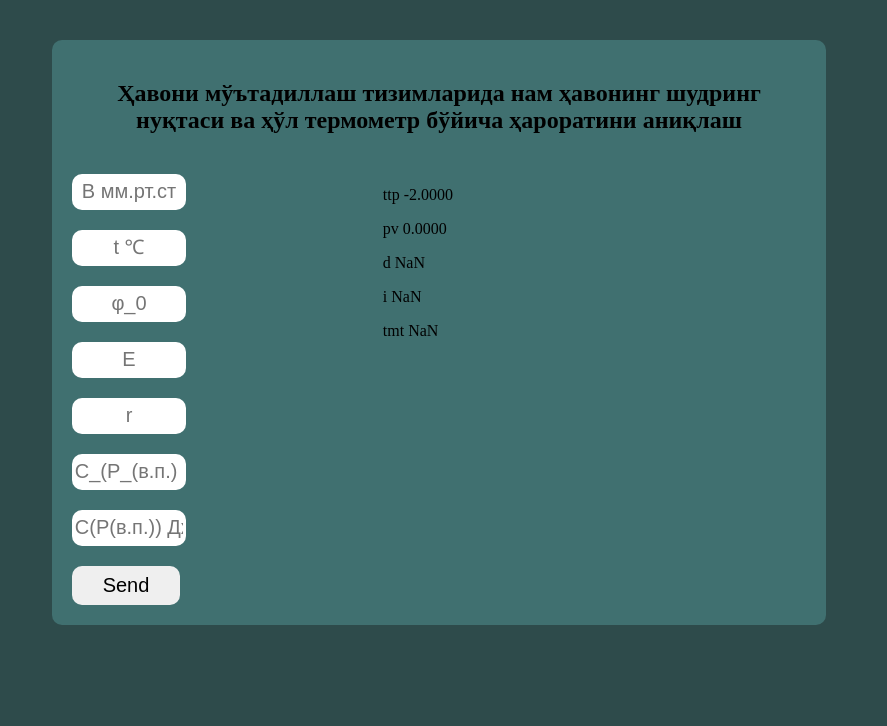
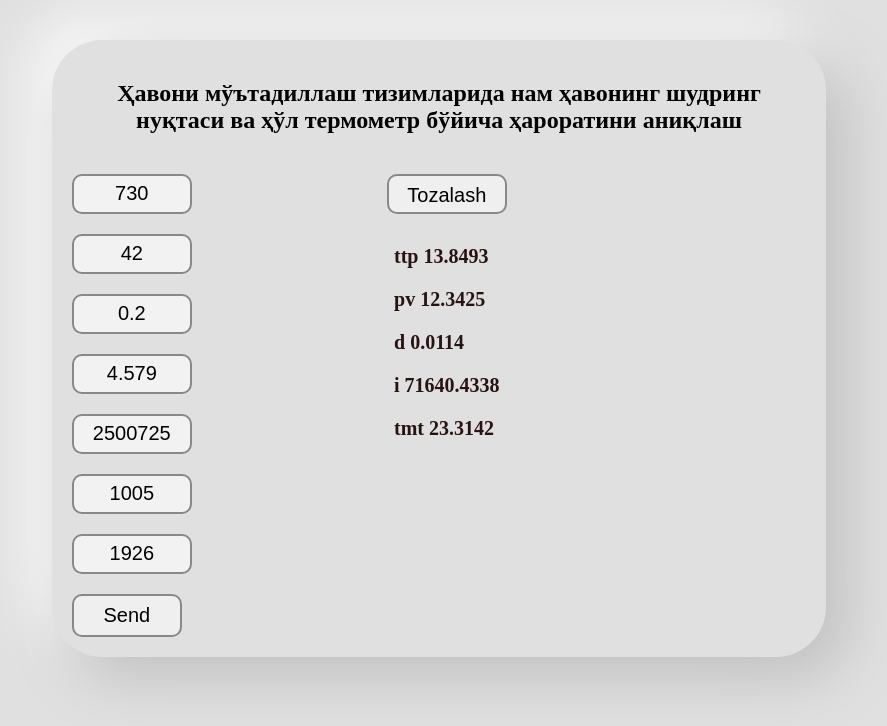
Before and after one commit to DostonbekRakhmatullayev/TDTU, a plain HTML site: page index.html in a window 1280 px wide. Both pictures are taken after a click on the button "Send". Shown: the whole page, without its empty margins (201-1088 px from the left). Drawn offline with Linux system fonts and the light colour scheme.

Commit message:
first comment

```diff
--- a/css/style.css
+++ b/css/style.css
@@ -11,9 +11,12 @@ ul {
 
 body {
   /* background-color: rgb(64, 112, 112); */
-  background-color: rgb(46, 75, 75);
+  background-color: #e0e0e0;
 }
 
+.list {
+  padding: 0;
+}
 .container {
   max-width: 1250px;
   margin-left: auto;
@@ -35,7 +38,11 @@ body {
   color: black;
   font-size: 20px;
   text-align: center;
-  border: 0;
+  background-color: #f2f2f2;
+  border: 2px solid rgb(136, 136, 136);
+}
+.form__input:hover {
+  background-color: #c7c7c7;
 }
 .button_submit {
   width: 40%;
@@ -43,10 +50,11 @@ body {
   border-radius: 10px;
   margin-top: 20px;
   font-size: 20px;
-  border: 0;
+  border: 2px solid rgb(136, 136, 136);
 }
 .button_submit:hover {
-  background-color: rgb(11, 53, 237);
+  background-color: rgb(120, 118, 118);
+  color: rgb(255, 255, 255);
 }
 
 .box {
@@ -56,7 +64,9 @@ body {
   margin-top: 40px;
   border-radius: 10px;
   padding: 20px;
-  background-color: rgb(64, 112, 112);
+  border-radius: 50px;
+  background: #e0e0e0;
+  box-shadow: 20px 20px 60px #bebebe, -20px -20px 60px #ffffff;
 }
 
 .box-beg {
@@ -65,3 +75,51 @@ body {
 .text {
   text-align: center;
 }
+.bod-form {
+  display: flex;
+}
+
+.tozalash {
+  width: 120px;
+  height: 40px;
+  padding: 8px;
+  border-radius: 10px;
+  margin-top: 20px;
+  font-size: 20px;
+  border: 2px solid rgb(136, 136, 136);
+}
+.tozalash:hover {
+  background-color: rgb(120, 118, 118);
+  color: rgb(255, 255, 255);
+}
+
+.newT0 {
+  margin-top: 15px;
+  font-weight: bolder;
+  font-size: 20px;
+  color: rgb(40, 19, 19);
+}
+.newPVP {
+  margin-top: 15px;
+  font-weight: bolder;
+  font-size: 20px;
+  color: rgb(40, 19, 19);
+}
+.newDd {
+  margin-top: 15px;
+  font-weight: bolder;
+  font-size: 20px;
+  color: rgb(40, 19, 19);
+}
+.newIi {
+  margin-top: 15px;
+  font-weight: bolder;
+  font-size: 20px;
+  color: rgb(40, 19, 19);
+}
+.newTt {
+  margin-top: 15px;
+  font-weight: bolder;
+  font-size: 20px;
+  color: rgb(40, 19, 19);
+}
--- a/index.html
+++ b/index.html
@@ -25,43 +25,67 @@
                     class="form__input input_b"
                     type="text"
                     placeholder="В мм.рт.ст"
+                    required
+                    value="730"
                   />
                   <input
                     class="form__input input_t"
                     type="text"
                     placeholder="t ℃"
+                    required
+                    value="42"
                   />
                   <input
                     class="form__input input_f"
                     type="text"
                     placeholder="φ_0"
+                    required
+                    value="0.2"
                   />
                   <input
                     class="form__input input_E"
                     type="text"
                     placeholder="E"
+                    required
+                    value="4.579"
                   />
                   <input
                     class="form__input input_r"
                     type="text"
                     placeholder="r"
+                    required
+                    value="2500725"
                   />
 
                   <input
                     class="form__input input_c1"
                     type="text"
                     placeholder="C_(P_(в.п.) )"
+                    required
+                    value="1005"
                   />
                   <input
                     class="form__input input_c2"
                     type="text"
                     placeholder="C(P(в.п.)) Дж/(кг∙℃)"
+                    required
+                    value="1926"
                   />
                   <button class="button_submit" type="submit">Send</button>
                 </form>
+                <div
+                  style="
+                    width: 200px;
+                    display: flex;
+                    flex-direction: column;
+                    justify-content: start;
+                    align-items: center;
+                  "
+                >
+                  <button type="button" class="tozalash">Tozalash</button>
+                  <ul class="list"></ul>
+                </div>
               </div>
-              <!-- <button>Tozalash</button>   -->
-              <ul class="list"></ul>
             </div>
           </div>
         </div>
--- a/main/main.js
+++ b/main/main.js
@@ -8,6 +8,7 @@ let elInput_E = document.querySelector(".input_E");
 let elInput_R = document.querySelector(".input_r");
 let elInput_C1 = document.querySelector(".input_c1");
 let elInput_C2 = document.querySelector(".input_c2");
+let elBtn2 = document.querySelector(".tozalash");
 
 //t_(т.р.)
 function tTp(f, t) {
@@ -34,7 +35,7 @@ function t(num) {
 }
 
 function func(tt0, PV, dd, ii, tt) {
-  let newItim = document.createElement("li");
+  let newItim = document.createElement("main");
   let newT0 = document.createElement("p");
   let newPVP = document.createElement("p");
   let newDd = document.createElement("p");
@@ -46,6 +47,12 @@ function func(tt0, PV, dd, ii, tt) {
   newDd.textContent = `d ${dd}`;
   newIi.textContent = `i ${ii}`;
   newTt.textContent = `tmt ${tt}`;
+
+  newT0.setAttribute("class", "newT0");
+  newPVP.setAttribute("class", "newPVP");
+  newDd.setAttribute("class", "newDd");
+  newIi.setAttribute("class", "newIi");
+  newTt.setAttribute("class", "newTt");
 
   newItim.appendChild(newT0);
   newItim.appendChild(newPVP);
@@ -76,4 +83,8 @@ elForm.addEventListener("submit", function (evt) {
   let ttt = t(iii);
 
   func(ttp, PVP, ddd, iii, ttt);
+  elForm.reset();
 });
+elBtn2.addEventListener("click", (el) => {
+  elList.innerHTML = null;
+});
```
